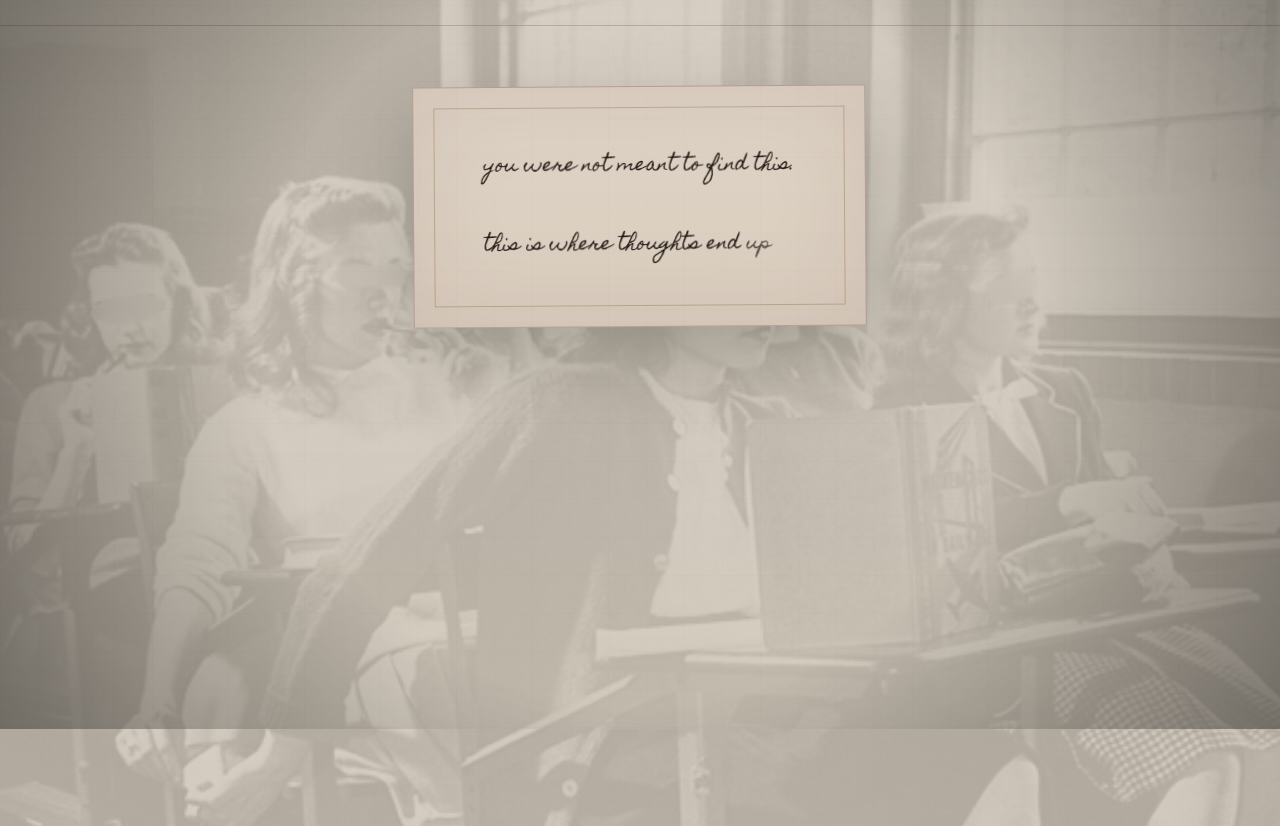
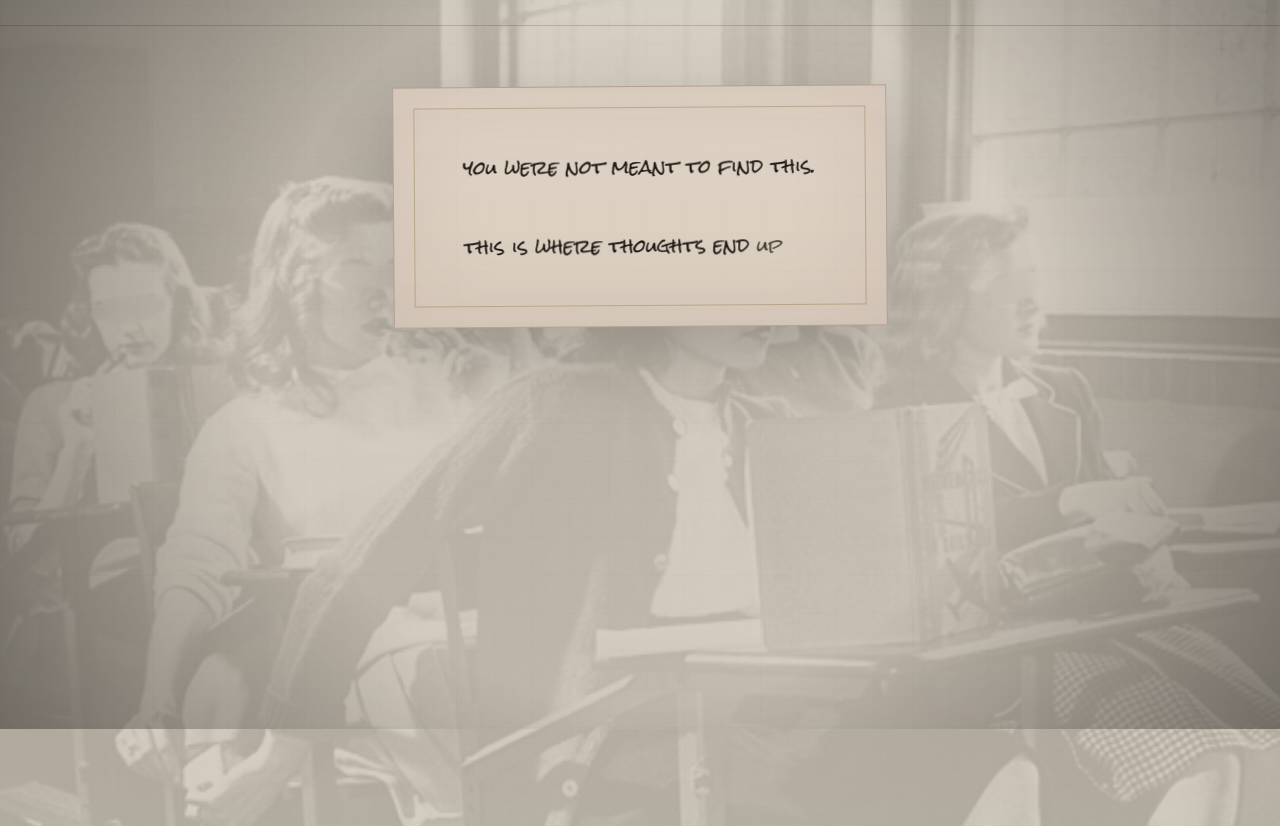
Before and after one commit to lukafojt/deadletter, a plain HTML site: page index.html in a window 1280 px wide. Shown: the part 71-897 px from the top of the page. Drawn offline with nearby package versions, Linux system fonts and the light colour scheme.

Commit message:
user readibility

```diff
--- a/read.css
+++ b/read.css
@@ -1,6 +1,6 @@
 @import url('https://fonts.googleapis.com/css2?family=Playfair+Display+SC:wght@400;700;900&display=swap');
 @import url('https://fonts.googleapis.com/css2?family=Playfair+Display:wght@400;500;600;700&display=swap');
-@import url('https://fonts.googleapis.com/css2?family=Homemade+Apple&display=swap');
+@import url('https://fonts.googleapis.com/css2?family=Rock+Salt&display=swap');
 
 :root {
     --bg: #cfc6b8;
@@ -13,7 +13,7 @@
 
     --heading-font: 'Playfair Display SC', serif;
     --nav-link-font: 'Playfair Display', serif;
-    --letter-font: 'Homemade Apple', cursive;
+    --letter-font: 'Rock Salt', cursive;
 }
 
 * {
--- a/style.css
+++ b/style.css
@@ -1,6 +1,6 @@
 @import url('https://fonts.googleapis.com/css2?family=Playfair+Display+SC:wght@400;700;900&display=swap');
 @import url('https://fonts.googleapis.com/css2?family=Playfair+Display:wght@400;500;600;700&display=swap');
-@import url('https://fonts.googleapis.com/css2?family=Homemade+Apple&display=swap');
+@import url('https://fonts.googleapis.com/css2?family=Rock+Salt&display=swap');
 
 :root {
     --bg: #cfc6b8;
@@ -13,7 +13,7 @@
 
     --heading-font: 'Playfair Display SC', serif;
     --nav-link-font: 'Playfair Display', serif;
-    --letter-font: 'Homemade Apple', cursive;
+    --letter-font: 'Rock Salt', cursive;
 }
 
 * {
--- a/write.css
+++ b/write.css
@@ -1,6 +1,6 @@
 @import url('https://fonts.googleapis.com/css2?family=Playfair+Display+SC:wght@400;700;900&display=swap');
 @import url('https://fonts.googleapis.com/css2?family=Playfair+Display:wght@400;500;600;700&display=swap');
-@import url('https://fonts.googleapis.com/css2?family=Homemade+Apple&display=swap');
+@import url('https://fonts.googleapis.com/css2?family=Rock+Salt&display=swap');
 
 :root {
     --bg: #cfc6b8;
@@ -13,7 +13,7 @@
 
     --heading-font: 'Playfair Display SC', serif;
     --nav-link-font: 'Playfair Display', serif;
-    --letter-font: 'Homemade Apple', cursive;
+    --letter-font: 'Rock Salt', cursive;
 }
 
 * {
```
